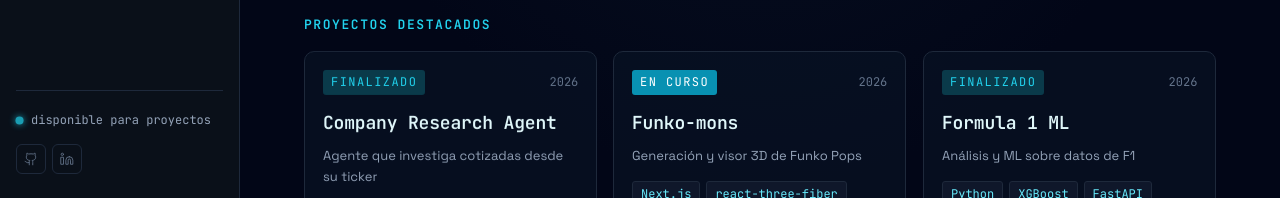
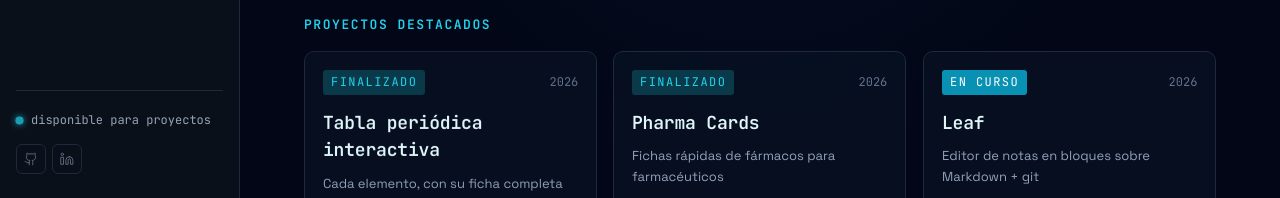
Before and after one commit to SupernovaIa/portfolio, a React (Vite) app: page / in a window 1280 px wide. Shown: the part 602-800 px from the top of the page. Built offline with nearby package versions, Linux system fonts and the light colour scheme; no server answers.

Commit message:
feat: revamp projects selection and add locked status

```diff
--- a/src/Portfolio.css
+++ b/src/Portfolio.css
@@ -280,6 +280,7 @@
 }
 .pf-project-status.completed { background: #0a3a4a; color: #22d3ee; }
 .pf-project-status.active { background: #0891b2; color: #ffffff; }
+.pf-project-status.locked { background: #1e293b; color: #94a3b8; }
 .pf-project-year {
   font-family: 'JetBrains Mono', monospace;
   font-size: var(--fs-xs); color: #64748b;
--- a/src/components/Shared.jsx
+++ b/src/components/Shared.jsx
@@ -1,5 +1,12 @@
 import { ExternalLink, ArrowUpRight } from "lucide-react";
 import { useReveal } from "../hooks/useReveal";
+
+const STATUS_LABELS = {
+  active: "en curso",
+  completed: "finalizado",
+  locked: "investigación",
+  available: "disponible",
+};
 
 export function SectionHeader({ eyebrow, title, subtitle }) {
   return (
@@ -39,7 +46,7 @@ export function ProjectCard({ project, compact, revealDelay }) {
     >
       <div className="pf-project-header">
         <div className={`pf-project-status ${project.status}`}>
-          {project.status === "active" ? "en curso" : "finalizado"}
+          {STATUS_LABELS[project.status] ?? "finalizado"}
         </div>
         <span className="pf-project-year">{project.year}</span>
       </div>
--- a/src/data/content.js
+++ b/src/data/content.js
@@ -23,80 +23,79 @@ export const ME = {
   ],
 };
 
-// Proyectos reales extraídos de github.com/SupernovaIa. Revisa el campo `tech`
-// (inferido de la descripción/lenguaje) y confirma qué marcas como `featured`.
+// Proyectos reales extraídos de github.com/SupernovaIa.
 export const PROJECTS = [
   {
-    id: "company-research-agent",
-    name: "Company Research Agent",
-    tagline: "Agente que investiga cotizadas desde su ticker",
-    description: "Agente con tool use que, a partir del ticker de una empresa cotizada, la investiga y devuelve un dossier estructurado.",
-    tech: ["Python", "LLM Agents", "Tool Use"],
+    id: "periodic-table",
+    name: "Tabla periódica interactiva",
+    tagline: "Cada elemento, con su ficha completa",
+    description: "Tabla periódica interactiva: haz clic en cualquier elemento para ver su perfil completo. Bilingüe ES/EN, sin build, HTML/CSS/JS puro.",
+    tech: ["JavaScript", "HTML", "CSS"],
     year: "2026",
     status: "completed",
     featured: true,
+    url: "https://supernovaia.github.io/periodic-table/",
+    repo: "https://github.com/SupernovaIa/periodic-table",
+  },
+  {
+    id: "pharma-cards",
+    name: "Pharma Cards",
+    tagline: "Fichas rápidas de fármacos para farmacéuticos",
+    description: "Fichas de consulta rápida por principio activo: indicación, posología, interacciones y efectos adversos.",
+    tech: ["JavaScript", "HTML", "CSS"],
+    year: "2026",
+    status: "completed",
+    featured: true,
+    url: "https://supernovaia.github.io/pharma-cards/",
+    repo: "https://github.com/SupernovaIa/pharma-cards",
+  },
+  {
+    id: "leaf",
+    name: "Leaf",
+    tagline: "Editor de notas en bloques sobre Markdown + git",
+    description: "App de notas personal: un editor de bloques Lexical que guarda cada página como Markdown plano en un repo git privado que tú controlas. En construcción.",
+    tech: ["TypeScript", "Lexical", "Markdown"],
+    year: "2026",
+    status: "active",
+    featured: true,
     url: "",
-    repo: "https://github.com/SupernovaIa/company-research-agent",
+    repo: "",
   },
   {
     id: "funko-mons",
     name: "Funko-mons",
     tagline: "Generación y visor 3D de Funko Pops",
-    description: "Pipeline generativo (imágenes → modelo 3D con Tripo) y visor interactivo en Next.js con react-three-fiber. Con demo desplegada.",
+    description: "Pipeline generativo (imágenes → modelo 3D con Tripo) y visor interactivo en Next.js con react-three-fiber. En fase de investigación.",
     tech: ["Next.js", "react-three-fiber", "TypeScript"],
     year: "2026",
-    status: "active",
-    featured: true,
+    status: "locked",
+    featured: false,
     url: "https://funko-mons.vercel.app",
     repo: "https://github.com/SupernovaIa/funko-mons",
   },
   {
-    id: "formula-1-ml",
-    name: "Formula 1 ML",
-    tagline: "Análisis y ML sobre datos de F1",
-    description: "Clustering de circuitos (K-Means), predicción del ganador (XGBoost) y dashboard React + FastAPI sobre datos de FastF1, con un chatbot RAG.",
-    tech: ["Python", "XGBoost", "FastAPI", "React"],
+    id: "portfolio",
+    name: "Este portfolio",
+    tagline: "El sitio que estás viendo ahora mismo",
+    description: "Mi portfolio personal como AI Engineer: React + Vite, con interfaz orbital, tokens de diseño y animaciones de entrada.",
+    tech: ["React", "Vite", "JavaScript"],
     year: "2026",
-    status: "completed",
-    featured: true,
-    url: "",
-    repo: "https://github.com/SupernovaIa/Formula-1-ML-Project",
+    status: "active",
+    featured: false,
+    url: "https://supernovaia.vercel.app",
+    repo: "https://github.com/SupernovaIa/portfolio",
   },
   {
-    id: "investing-agent",
-    name: "Investing Agent",
-    tagline: "Agente de inversión personal",
-    description: "Agente que monitoriza tu cartera y watchlist, aplica tu estrategia y genera informes semanales. Tú mantienes el control de cada operación.",
-    tech: ["Python", "LLM Agents"],
+    id: "stellar-interior-model",
+    name: "Stellar Interior Model",
+    tagline: "Modelo numérico del interior de una estrella masiva",
+    description: "Modelo numérico del interior de una estrella masiva de secuencia principal, con núcleo convectivo y envoltura radiativa.",
+    tech: ["Python", "NumPy"],
     year: "2026",
     status: "completed",
     featured: false,
     url: "",
-    repo: "https://github.com/SupernovaIa/investing-agent",
-  },
-  {
-    id: "chatbot-rag-fastapi",
-    name: "Chatbot RAG · FastAPI Docs",
-    tagline: "RAG sobre la documentación de FastAPI",
-    description: "Chatbot RAG que responde sobre la documentación de FastAPI. Desarrollado en el programa de Desarrollo Agéntico.",
-    tech: ["Python", "RAG", "FastAPI"],
-    year: "2026",
-    status: "completed",
-    featured: false,
-    url: "",
-    repo: "https://github.com/SupernovaIa/chatbot-rag-fastapi-docs",
-  },
-  {
-    id: "hexagonal-architecture",
-    name: "Hexagonal AI Agent",
-    tagline: "Arquitectura hexagonal aplicada a un agente",
-    description: "Un agente de IA refactorizado de código sin estructura a arquitectura limpia hexagonal, con FastAPI.",
-    tech: ["Python", "FastAPI", "Clean Architecture"],
-    year: "2026",
-    status: "completed",
-    featured: false,
-    url: "",
-    repo: "https://github.com/SupernovaIa/hexagonal-architecture",
+    repo: "https://github.com/SupernovaIa/Stellar-interior-model",
   },
 ];
 
```
